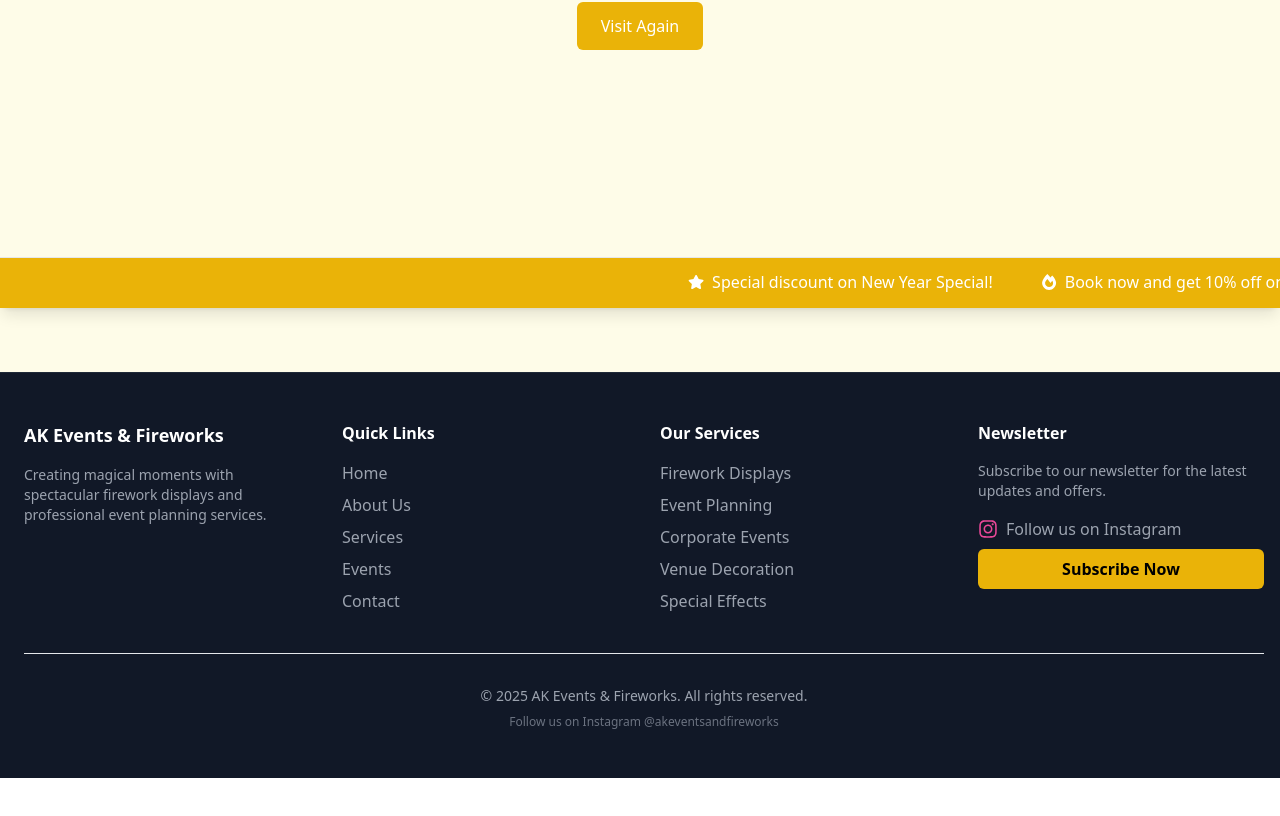
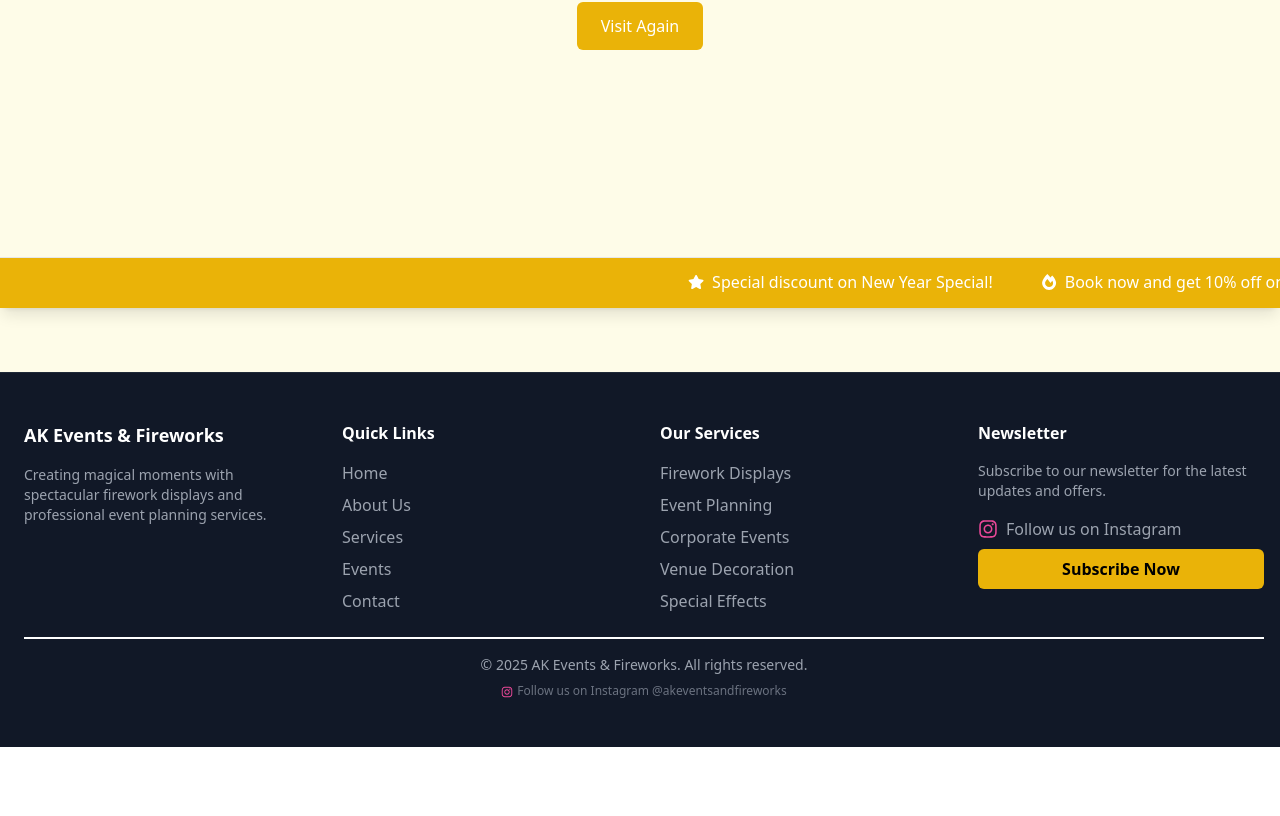
Before and after one commit to haribabu121/frontworks, a React (Vite) app: page /thank-you in a window 1280 px wide. Shown: the part 492-1308 px from the top of the page. After the commit the page ends 1239 px from the top, so only its background shows below. Built offline with nearby package versions, Linux system fonts and the light colour scheme.

Commit message:
updated footer component

```diff
--- a/src/App.jsx
+++ b/src/App.jsx
@@ -25,13 +25,12 @@ import ThankYou from './components/booking/ThankYou';
 function App() {
   return (
     <Router>
-      <div className="min-h-screen pb-24">
-        {/* <AnnouncementBar/> */}
+      <div className="min-h-screen flex flex-col bg-gray-50">
         <Navbar />
-        <main className="pt-16">
+        <main className="flex-grow pt-16">
           <Routes>
             <Route path="/" element={
-              <div className="bg-gray-50">
+              <>
                 <Hero />
                 <About />
                 <ExecutiveTeam/>
@@ -40,93 +39,50 @@ function App() {
                 <Events />
                 <FAQSection/>
                 <Contact />
-                <Footer />
+              </>
+            } />
+            <Route path="/contact" element={
+              <ContactForm />
+            } />
+            <Route path="/events" element={
+              <EventsPage />
+            } />
+            <Route path="/select-items" element={
+              <div className="min-h-[calc(100vh-4rem)]">
+                <ItemSelection />
               </div>
             } />
-            <Route path="/contact" element={
-              <div className="bg-gray-50">
-                <ContactForm />
-                <Footer />
-              </div>
-            } />
-            <Route path="/events" element={
-              <div className="bg-gray-50">
-                <EventsPage />
-                <Footer />
-              </div>
-            } />
-            <Route path="/select-items" element={
-              <div className="bg-gray-50 min-h-screen">
-                <ItemSelection />
-                <Footer />
-              </div>
-            } />
-
             <Route path="/services/cloud-effects" element={
-              <div className="bg-gray-50">
               <CloudEffects />
-                <Footer />
-              </div>
             } />
             <Route path="/services/luxury-wedding" element={
-              <div className="bg-gray-50">
               <LuxuryWedding />
-                <Footer />
-              </div>
             } />
             <Route path="/services/grand-entry" element={
-              <div className="bg-gray-50">
               <GrandEntry />
-                <Footer />
-              </div>
             } />
             <Route path="/services/venue-decoration" element={
-              <div className="bg-gray-50">
               <VenueDecoration />
-                <Footer />
-              </div>
             } />
             <Route path="/services/fireworks" element={
-              <div className="bg-gray-50">
               <Fireworks />
-                <Footer />
-              </div>
             } />
             <Route path="/services/sound-light-visual" element={
-              <div className="bg-gray-50">
               <SoundLightVisual />
-                <Footer />
-              </div>
             } />
             <Route path="/events/:eventId" element={
               <div className="bg-white">
                 <EventsPage />
-                <Footer />
               </div>
             } />
-            <Route path="/select-items" element={
-              <div className="bg-gray-50 min-h-screen">
-                <ItemSelection />
-                <Footer />
-              </div>
-            } />
-            {/* <Route
-              path="/payment"
-              element={
-                <div className="bg-gray-50 min-h-screen">
-                  <Payment />
-                  <Footer />
-                </div>
-              }
-            /> */}
             <Route path="/thank-you" element={
-              <div className="bg-yellow-50 min-h-screen">
+              <div className="min-h-[calc(100vh-4rem)] bg-yellow-50">
                 <ThankYou />
-                <Footer />
               </div>
             } />
           </Routes>
         </main>
+        <Footer />
         <Detail />
       </div>
     </Router>
--- a/src/Navbar/Navbar.jsx
+++ b/src/Navbar/Navbar.jsx
@@ -41,13 +41,18 @@ import { GiSparkles, GiFlowers, GiFireworkRocket } from "react-icons/gi";
 
 import Logo from './Logo.png';
 
-const MarqueeText = () => (
-  <div className="bg-yellow-500 text-white py-2 overflow-hidden w-full z-50 relative">
-    <div className="whitespace-nowrap w-max">
-      <div className="inline-block animate-marquee whitespace-nowrap px-4">
-        <span className="mx-4 font-medium"><FaStar className="inline mr-2" />🎉 Special discount on wedding packages this month!</span>
-        <span className="mx-4 font-medium"><GiFireworkRocket className="inline mr-2" />✨ Book your event now and get 10% off on all services</span>
-        <span className="mx-4 font-medium"><FaFireAlt className="inline mr-2" />🔥 Limited time offer: Free decoration with every booking</span>
+const MarqueeText = () => {
+  const announcement = "✨ Book now and get 10% off on all services! Limited time offer: Free decoration with every booking! ✨";
+
+  return (
+    <div className="bg-yellow-500 text-black py-2 overflow-hidden w-full z-50 relative">
+      <div className="whitespace-nowrap w-full">
+        <div className="inline-block whitespace-nowrap animate-marquee">
+          {[...Array(4)].map((_, i) => (
+            <span key={i} className="mx-8 font-medium">
+              {announcement}
+            </span>
+          ))}
         </div>
       </div>
       <style jsx>{`
@@ -57,16 +62,18 @@ const MarqueeText = () => (
         }
         .animate-marquee {
           display: inline-block;
-        animation: marquee 20s linear infinite;
+          animation: marquee 25s linear infinite;
+          will-change: transform;
         }
         @media (max-width: 768px) {
           .animate-marquee {
-          animation-duration: 30s;
+            animation-duration: 35s;
           }
         }
       `}</style>
     </div>
   );
+};
 
 const Navbar = () => {
   return (
--- a/src/components/footer/Footer.jsx
+++ b/src/components/footer/Footer.jsx
@@ -72,9 +72,14 @@ const Footer = () => {
             </form>
           </div>
         </div>
-        <div className="border-t border-white-100 mt-10 pt-8 text-sm text-center">
-          <p>&copy; {new Date().getFullYear()} AK Events & Fireworks. All rights reserved.</p>
-          <p className="mt-2 text-xs text-gray-500">Follow us on Instagram @akeventsandfireworks</p>
+        <div className="mt-6 text-sm text-center">
+          <div className="border-t-2 border-white pt-4">
+            <p className="mb-2">&copy; {new Date().getFullYear()} AK Events & Fireworks. All rights reserved.</p>
+            <p className="text-xs text-gray-500">
+              <FaInstagram className="inline mr-1 text-pink-500" />
+              Follow us on Instagram @akeventsandfireworks
+            </p>
+          </div>
         </div>
       </div>
     </footer>
```
Lines whose indentation alone changed are shown as unchanged.
